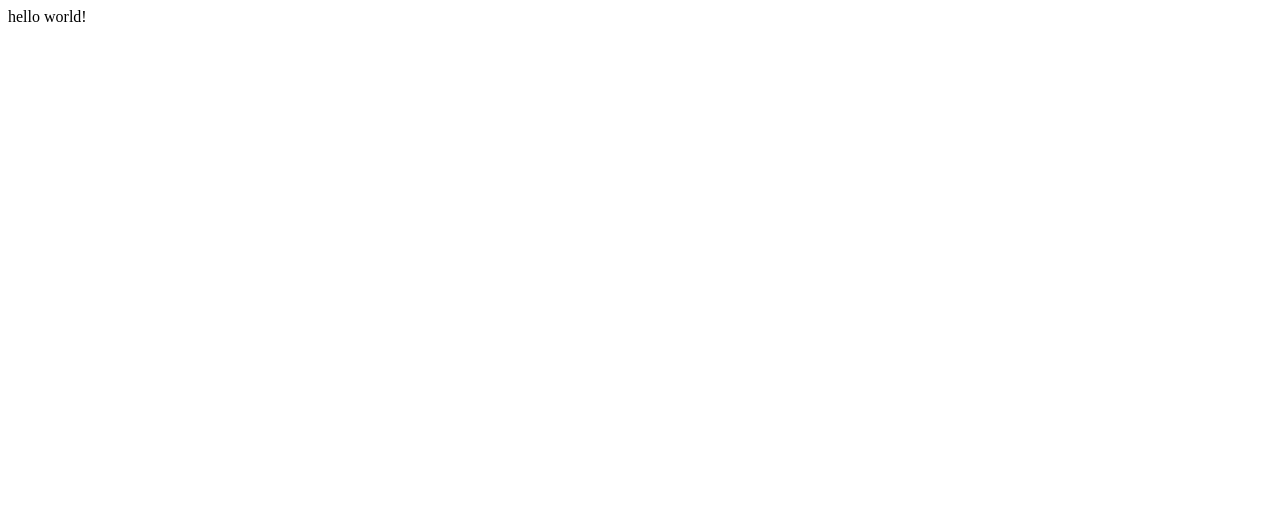
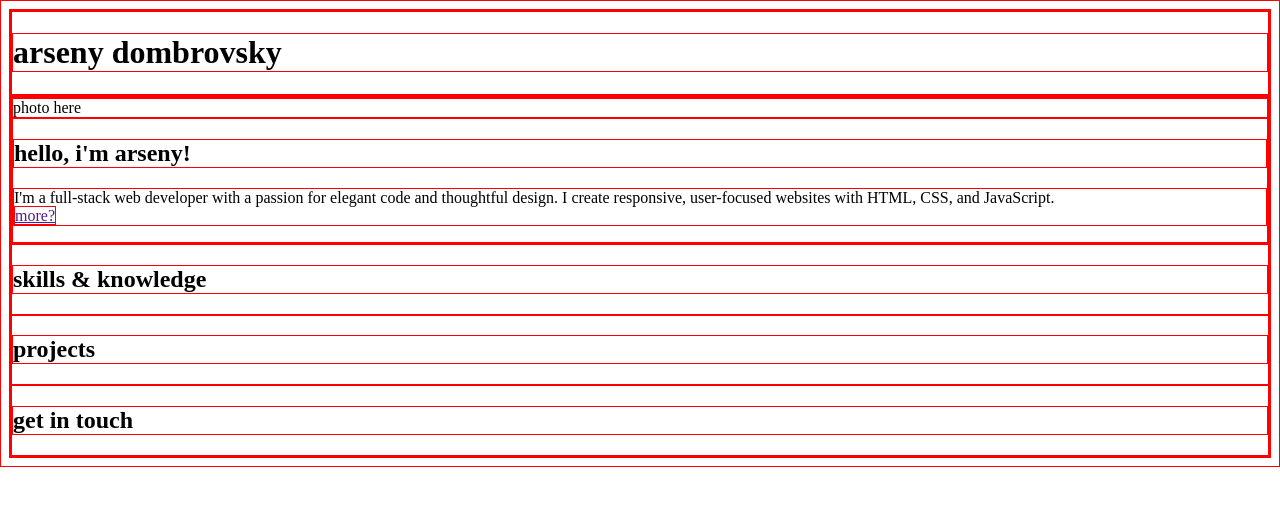
Before and after one commit to ars-dombrovsky/codecademy, a plain HTML site: page portfolio_projects/personal_portfolio/index.html in a window 1280 px wide. Drawn offline with Linux system fonts and the light colour scheme.

Commit message:
Create structure of index

```diff
--- a/portfolio_projects/personal_portfolio/index.html
+++ b/portfolio_projects/personal_portfolio/index.html
@@ -3,9 +3,29 @@
 <head>
     <meta charset="UTF-8">
     <meta name="viewport" content="width=device-width, initial-scale=1.0">
-    <title>Document</title>
+    <title>Arseny Dombrovsky</title>
+    <link rel="stylesheet" href="style.css">
+    <script src="script.js"></script>
 </head>
 <body>
-    hello world!
+    <header id="header">
+        <div id="logo">
+            <h1>arseny dombrovsky</h1>
+        </div>
+    </header>
+    <div id="body">
+        <div class="plate">
+            <div class="profile-pic">
+                photo here
+            </div>
+            <div class="plate-content" id="introduction">
+                <h2>hello, i'm arseny!</h2>
+                <p id="intro-text">I'm a full-stack web developer with a passion for elegant code and thoughtful design. I create responsive, user-focused websites with HTML, CSS, and JavaScript.<br><a href="">more?</a></p>
+            </div>
+        </div>
+        <div class="nav" id="skills"><h2>skills & knowledge</h2></div>
+        <div class="nav" id="projects"><h2>projects</h2></div>
+        <div class="nav" id="contact"><h2>get in touch</h2></div>
+    </div>
 </body>
 </html>
--- a/portfolio_projects/personal_portfolio/style.css
+++ b/portfolio_projects/personal_portfolio/style.css
@@ -0,0 +1,3 @@
+* {
+    border: 1px solid red;
+}
```
